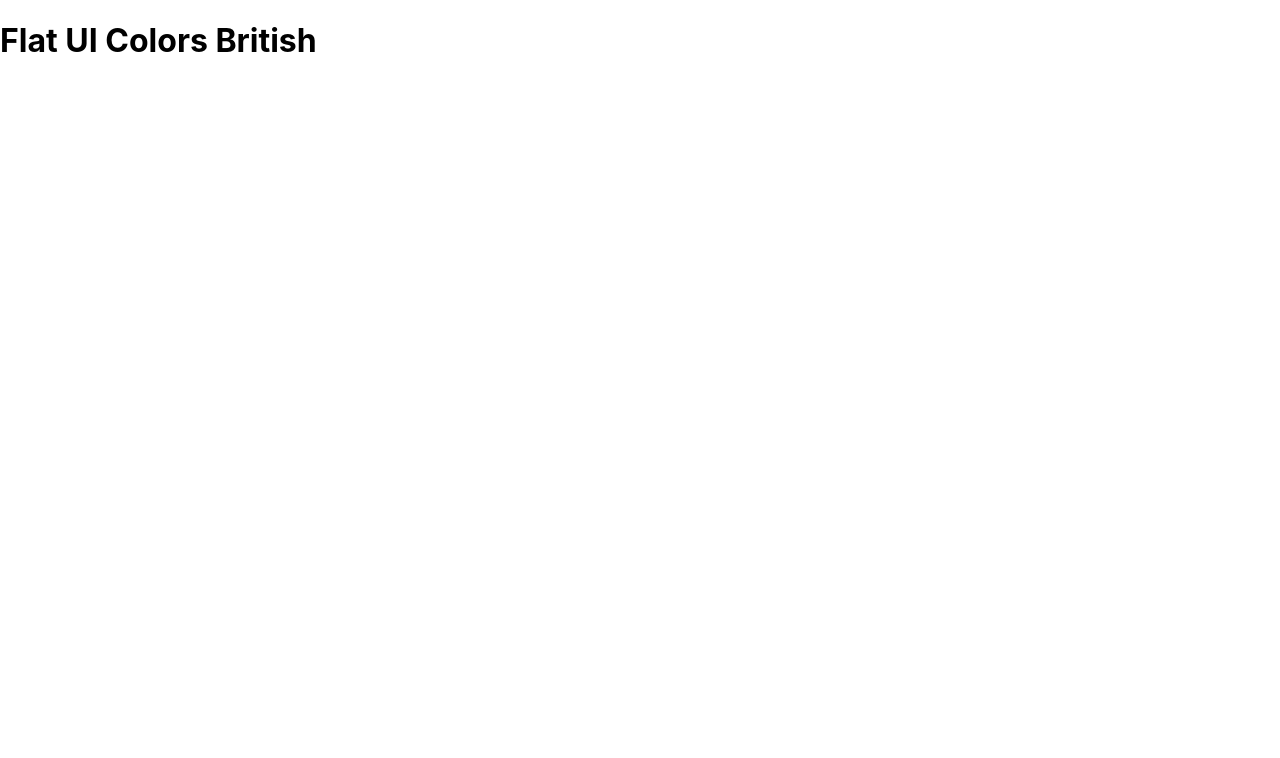
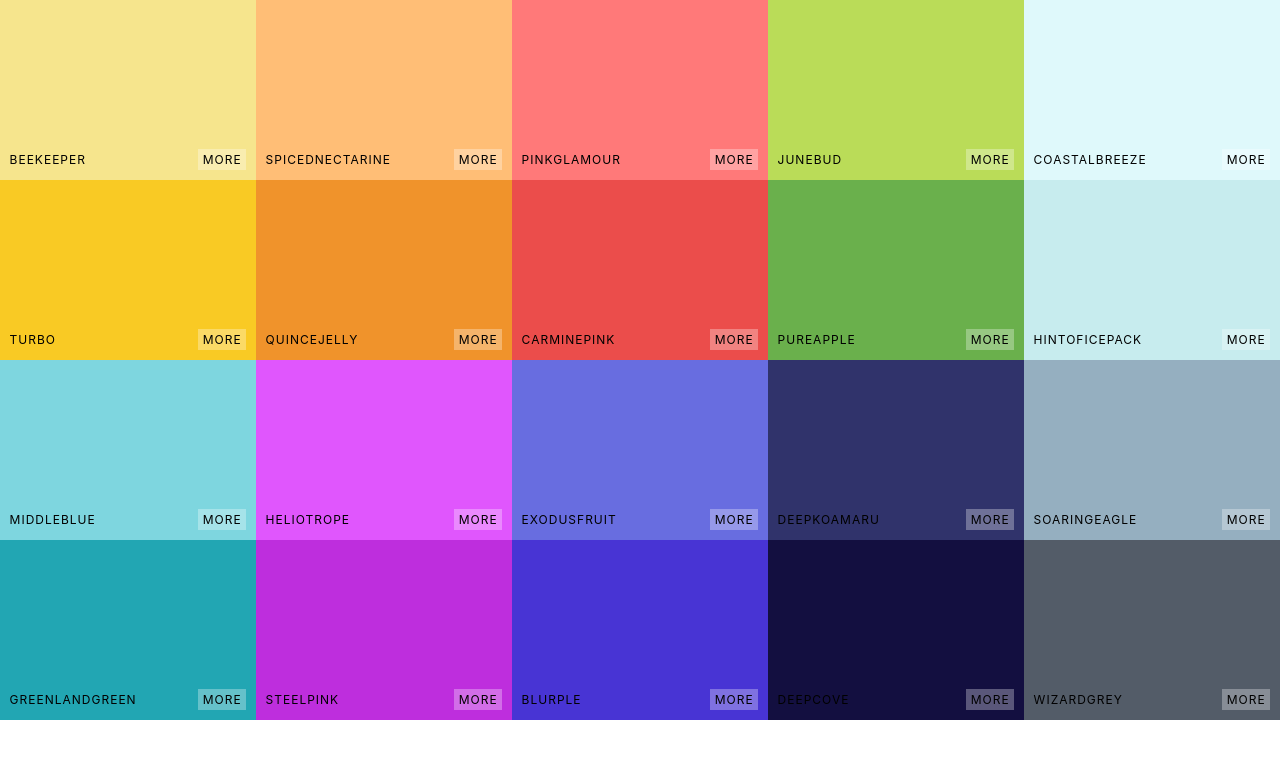
Before and after one commit to hemmayo/color-app, a React (Create React App) app: page / in a window 1280 px wide. Shown: the top 758 px of the page. Built offline with nearby package versions, Linux system fonts and the light colour scheme.

Commit message:
styled color box

```diff
--- a/src/App.js
+++ b/src/App.js
@@ -5,7 +5,7 @@ import seedColors from "./seedColors";
 function App() {
   return (
     <div>
-      <Palette {...seedColors[5]} />
+      <Palette {...seedColors[4]} />
     </div>
   );
 }
--- /dev/null
+++ b/src/ColorBox.css
@@ -0,0 +1,50 @@
+.ColorBox {
+  display: inline-flex;
+  flex-direction: column;
+  justify-content: flex-end;
+  flex: 1 0 20%;
+  height: 25%;
+  margin: 0 auto;
+  display: flex;
+  position: relative;
+  cursor: pointer;
+  text-transform: uppercase;
+  font-size: 0.75rem;
+}
+
+.copy-button {
+  width: 100px;
+  height: 30px;
+  position: absolute;
+  display: inline-block;
+  top: 50%;
+  left: 50%;
+  transform: translate(-50%, -50%);
+  outline: none;
+  border: none;
+  background-color: rgba(255, 255, 255, 0.3);
+  font-size: 0.85rem;
+  color: white;
+  text-transform: uppercase;
+  opacity: 0;
+  transition: all 0.3s ease;
+  cursor: pointer;
+}
+
+.ColorBox:hover .copy-button {
+  opacity: 1;
+}
+
+.box-content {
+  display: flex;
+  justify-content: space-between;
+  align-items: center;
+  padding: 0.6rem;
+
+  letter-spacing: 1px;
+}
+
+.see-more {
+  background-color: rgba(255, 255, 255, 0.3);
+  padding: 0.2rem 0.3rem;
+}
--- /dev/null
+++ b/src/ColorBox.js
@@ -0,0 +1,17 @@
+import React, { Component } from "react";
+import "./ColorBox.css";
+
+export default class ColorBox extends Component {
+  render() {
+    const { color, name } = this.props;
+    return (
+      <div className="ColorBox" style={{ backgroundColor: color }}>
+        <button className="copy-button">Copy</button>
+        <div className="box-content">
+          <span>{name}</span>
+          <span className="see-more">MORE</span>
+        </div>
+      </div>
+    );
+  }
+}
--- /dev/null
+++ b/src/Palette.css
@@ -0,0 +1,10 @@
+.Palette {
+  height: 100vh;
+}
+
+.Palette-colors {
+  height: 90%;
+  display: flex;
+  flex-wrap: wrap;
+  width: 100%;
+}
--- a/src/Palette.js
+++ b/src/Palette.js
@@ -1,12 +1,17 @@
 import React, { Component } from "react";
+import ColorBox from "./ColorBox";
+import "./Palette.css";
 
 export default class Palette extends Component {
   render() {
+    const colorBoxes = this.props.colors.map((color, i) => (
+      <ColorBox key={i} {...color} />
+    ));
     return (
-      <div>
+      <div className="Palette">
         {/* Navbar goes here  */}
-        <div className="Palette-colors" />
-        <h1>{this.props.paletteName}</h1>
+        {/* <h1>{this.props.paletteName}</h1> */}
+        <div className="Palette-colors">{colorBoxes} </div>
         {/* Footer goes here */}
       </div>
     );
```
